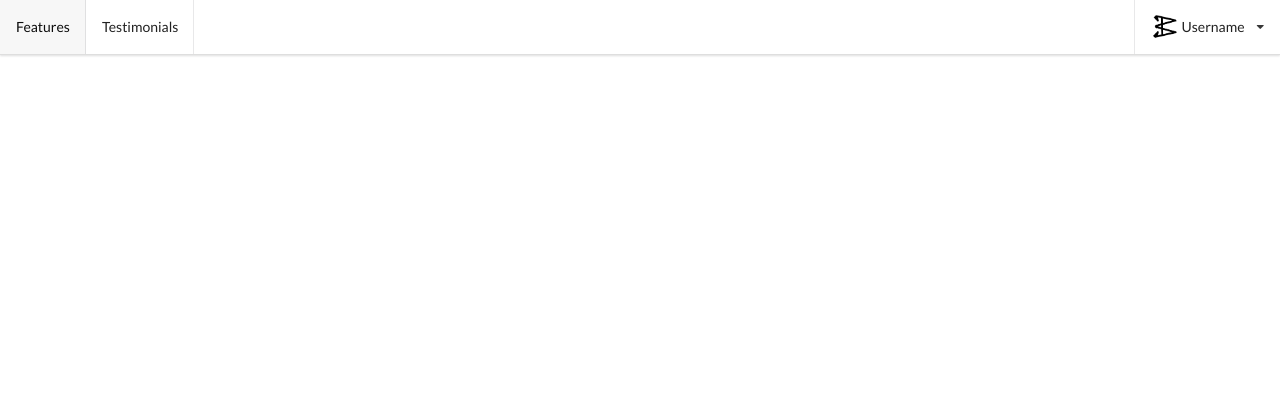
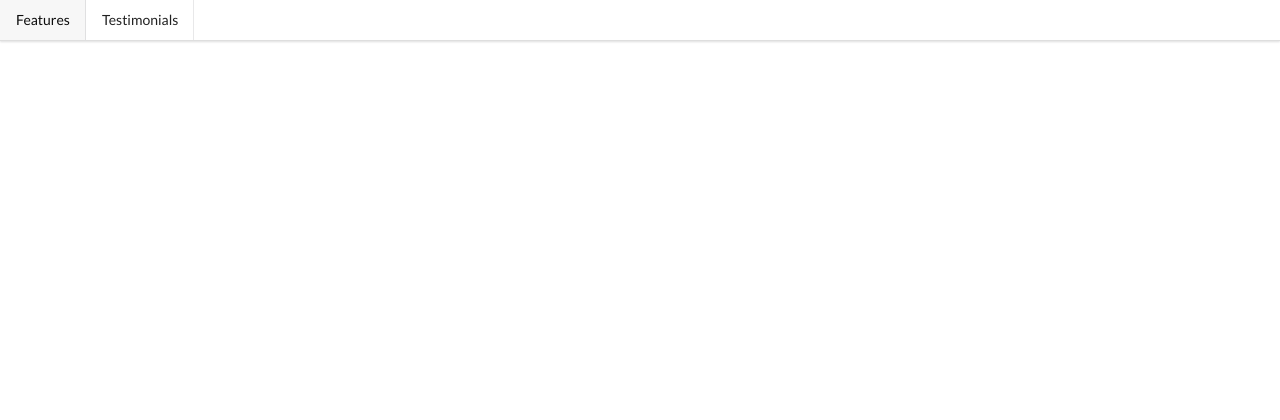
Before and after one commit to khaldon/TutorOnline, a Django app: template templates/registration/signup.html in a window 1280 px wide. Shown: the top 420 px of the page. Run offline with Django 3.2, Linux system fonts and the light colour scheme; the template is opened without the code that fills it, so the values that code supplies are empty; some libraries are stand-ins or nearby versions.

Commit message:
udpate base and navbar

```diff
--- a/templates/base.html
+++ b/templates/base.html
@@ -8,8 +8,8 @@
     </head>
     <body>
         {% include "navbar.html" %}
-
         <div class="ui grid" style="height: 100%;">
+            {% block profile %}{% endblock profile %}
             {% block teacher %}{% endblock teacher %}
             {% block student %}{% endblock student %}
             {% block content %}{% endblock content %}
--- a/templates/navbar.html
+++ b/templates/navbar.html
@@ -2,15 +2,21 @@
 <div class="ui top fixed menu">
     <a class="item">Features</a>
     <a class="item">Testimonials</a>
-    <div class="right menu">
-        <div class="ui simple dropdown item">
+    <div class="right menu"  style="margin-right: 10px;">
+        <div class="ui top right pointing dropdown link item borderless " >
+            {% if user.is_authenticated %}
             <img class="ui avatar image" src="{% static 'blocked.png' %}">
-            <span>Username</span>
+            <span>{{user.username}}</span>
             <i class="dropdown icon"></i>
             <div class="menu">
                 <a class="item">My profile</a>
-                <a href="#" class="item">Logout</a>
+                <a href="{% url 'users:logout' %}" class="item">Logout</a>
             </div>
+            {% endif %}
         </div>
     </div>
 </div>
+
+<script>
+    $('.ui.dropdown').dropdown();
+</script>
```
